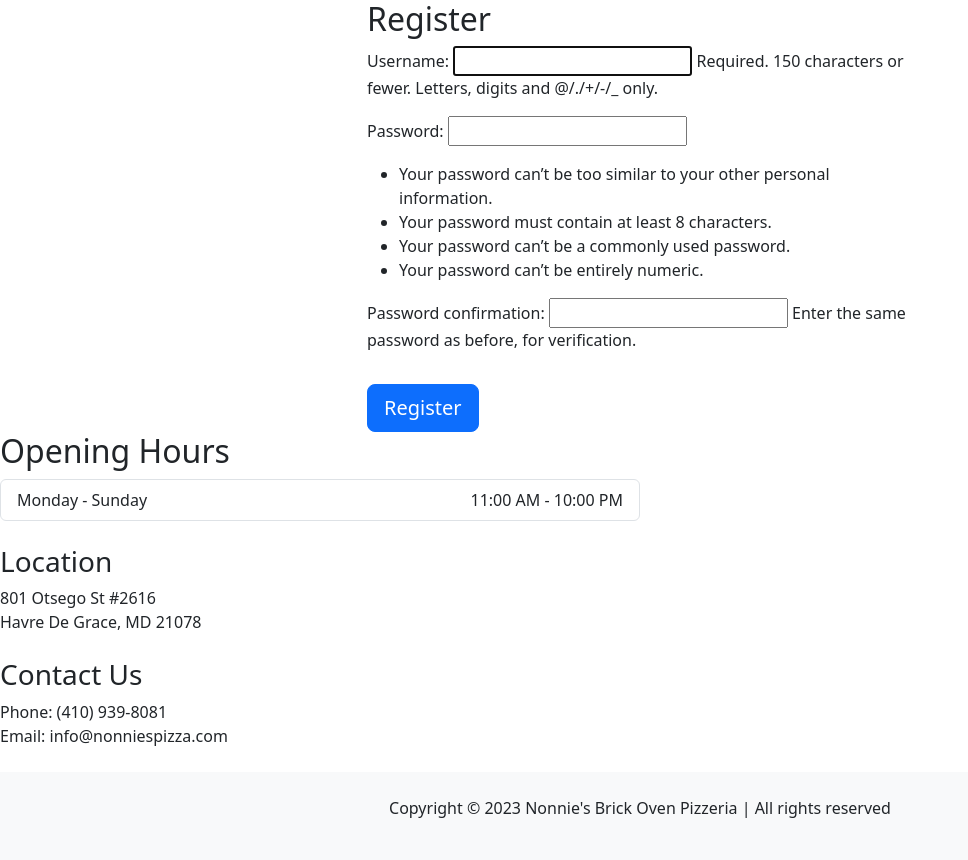
After one commit to andrewanchor/nonniespizza2.0, a Django app: page /menu/register in a window 1280 px wide. The commit adds this page. Shown: the whole page, without its empty margins (0-968 px from the left). Run offline with Django 4.2, Linux system fonts and the light colour scheme.

Commit message:
adding register page

```diff
--- a/nonnies_pizza/menu/templates/landing.html
+++ b/nonnies_pizza/menu/templates/landing.html
@@ -27,7 +27,7 @@
             <a class="nav-link" href="#">About Us</a>
           </li>
           <li class="nav-item">
-            <a class="nav-link" href="#">Contact</a>
+            <a class="nav-link" href="menu/register">Contact</a>
           </li>
         </ul>
       </div>
--- /dev/null
+++ b/nonnies_pizza/menu/templates/register.html
@@ -0,0 +1,53 @@
+<!doctype html>
+<html lang="en">
+<head>
+  <meta charset="utf-8">
+  <meta name="viewport" content="width=device-width, initial-scale=1">
+  <link href="https://cdn.jsdelivr.net/npm/bootstrap@5.3.0-alpha3/dist/css/bootstrap.min.css" rel="stylesheet" integrity="sha384-KK94CHFLLe+nY2dmCWGMq91rCGa5gtU4mk92HdvYe+M/SXH301p5ILy+dN9+nJOZ" crossorigin="anonymous">
+  <script src="https://cdn.jsdelivr.net/npm/bootstrap@5.3.0-alpha3/dist/js/bootstrap.bundle.min.js" integrity="sha384-ENjdO4Dr2bkBIFxQpeoTz1HIcje39Wm4jDKdf19U8gI4ddQ3GYNS7NTKfAdVQSZe" crossorigin="anonymous"></script>
+
+  <title>Nonnie's Brick Oven Pizzeriaaaaaaaaaa</title>
+</head>
+<body>
+    <div class="container">
+        <div class="row">
+          <div class="col-md-6 mx-auto">
+            <h2>Register</h2>
+            <form method="POST" class="form-signin">
+              {% csrf_token %}
+              {{ form.as_p }}
+              <button type="submit" class="btn btn-lg btn-primary btn-block mt-3">Register</button>
+            </form>
+          </div>
+        </div>
+      </div>
+
+      <div class="col-md-6 mb-4">
+        <h2>Opening Hours
+        </h2>
+        <ul class="list-group">
+        <li class="list-group-item d-flex justify-content-between align-items-center">
+            Monday - Sunday
+            <span>11:00 AM - 10:00 PM</span>
+        </li>
+        </ul>
+        <div class="mt-4">
+        <h3>Location</h3>
+        <p>801 Otsego St #2616<br> Havre De Grace, MD 21078</p>
+        </div>
+        <div class="mt-4">
+        <h3>Contact Us</h3>
+        <p>Phone: (410) 939-8081<br> Email: info@nonniespizza.com</p>
+        </div>
+        </div>
+        </div>
+        </div>
+        <footer class="bg-light py-4">
+        <div class="container text-center">
+        <p>Copyright © 2023
+        Nonnie's Brick Oven Pizzeria | All rights reserved</p>
+        </div>
+        </footer>
+        <script src="https://cdn.jsdelivr.net/npm/bootstrap@5.3.0-alpha3/dist/js/bootstrap.bundle.min.js" integrity="sha384-ENjdO4Dr2bkBIFxQpeoTz1HIcje39Wm4jDKdf19U8gI4ddQ3GYNS7NTKfAdVQSZe" crossorigin="anonymous"></script>
+        </body>
+        </html>
--- a/nonnies_pizza/menu/urls.py
+++ b/nonnies_pizza/menu/urls.py
@@ -3,6 +3,7 @@ from . import views
 
 urlpatterns = [path("", views.landing, name = "landing"),
                path("menu/", views.menu, name = "menu"),
+               path("menu/register", views.register, name = "register"),
 
 
 ]
--- a/nonnies_pizza/menu/views.py
+++ b/nonnies_pizza/menu/views.py
@@ -1,7 +1,9 @@
 from django.http import HttpResponse
-from django.shortcuts import render
+from django.shortcuts import render, redirect
 from django.template import loader
 from .models import Item,Category,MENU
+from django.contrib.auth.forms import UserCreationForm
+from django.contrib.auth import login
 
 def menu(request):
     categories = Category.objects.prefetch_related('items').all()
@@ -19,3 +21,14 @@ def landing(request):
     template = loader.get_template('landing.html')
     context = {'categories': categories}
     return HttpResponse(template.render(context, request))
+
+def register(request):
+    if request.method == 'POST':
+        form = UserCreationForm(request.POST)
+        if form.is_valid():
+            user = form.save()
+            login(request, user)
+            return redirect('landing')
+    else:
+        form = UserCreationForm()
+    return render(request, 'register.html', {'form': form})
```
Also changed, not shown: nonnies_pizza/db.sqlite3.
